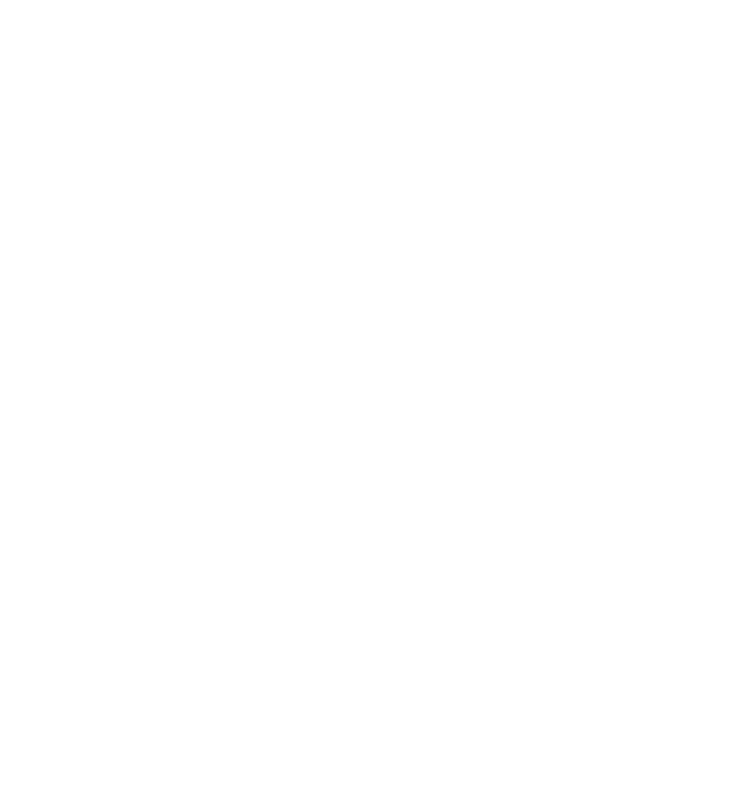
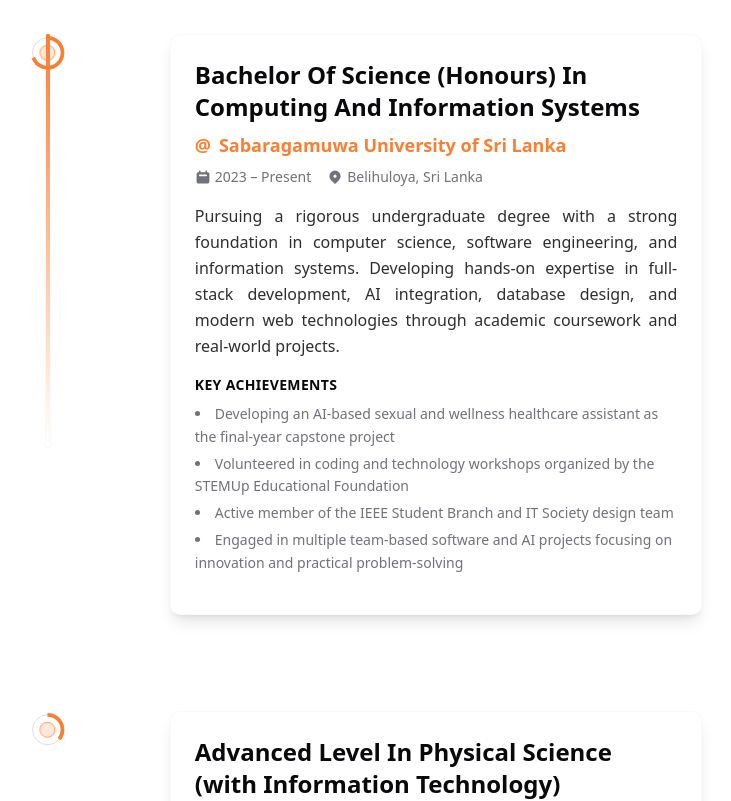
Before and after one commit to itswijay/portfolio, a Next.js app: page /about in a window 1280 px wide. Shown: the part 2000-2801 px from the top of the page, without its empty margins (220-951 px from the left). Before the commit the page ends 1755 px from the top, so only its background shows below. Built offline with nearby package versions, Linux system fonts and the light colour scheme.

Commit message:
feat: create education component

```diff
--- a/src/app/about/page.jsx
+++ b/src/app/about/page.jsx
@@ -4,7 +4,7 @@
 import Head from 'next/head'
 import Skills from '@/components/Skills'
 import Experiences from '@/components/Experiences'
-// import Education from '@/components/Education'
+import Education from '@/components/Education'
 import AnimatedNumbers from '@/components/AnimateNumbers'
 
 const about = () => {
@@ -61,7 +61,7 @@
           </div>
           <Skills />
           {/* <Experiences /> */}
-          {/* <Education /> */}
+          <Education />
         </Layout>
       </main>
     </>
--- /dev/null
+++ b/src/components/Education.jsx
@@ -0,0 +1,149 @@
+'use client'
+import React, { useRef } from 'react'
+import { useScroll, motion } from 'framer-motion'
+import LiIcon from './LiIcon'
+
+const Details = ({
+  degree,
+  school,
+  time,
+  address,
+  description,
+  achievements = [],
+}) => {
+  const ref = useRef(null)
+
+  return (
+    <li
+      ref={ref}
+      className="my-12 first:mt-0 last:mb-0 w-[65%] mx-auto flex flex-col items-center justify-between group"
+    >
+      <LiIcon reference={ref} />
+      <motion.div
+        initial={{ y: 50, opacity: 0 }}
+        whileInView={{ y: 0, opacity: 1 }}
+        transition={{ duration: 0.6, type: 'spring', damping: 10 }}
+        className="w-full bg-card rounded-lg shadow-lg p-6 border border-border/20 hover:shadow-xl transition-all duration-300"
+      >
+        <div className="mb-4">
+          <h3 className="capitalize font-bold text-2xl text-card-foreground mb-2 group-hover:text-primary transition-colors duration-300">
+            {degree}
+          </h3>
+          <div className="flex items-center gap-2 mb-2">
+            <span className="text-lg font-semibold text-primary">@</span>
+            <span className="text-primary font-semibold text-lg">{school}</span>
+          </div>
+          <div className="flex flex-wrap gap-4 text-sm text-muted-foreground font-medium transition-colors duration-300">
+            <span className="flex items-center gap-1">
+              <svg className="w-4 h-4" fill="currentColor" viewBox="0 0 20 20">
+                <path
+                  fillRule="evenodd"
+                  d="M6 2a1 1 0 00-1 1v1H4a2 2 0 00-2 2v10a2 2 0 002 2h12a2 2 0 002-2V6a2 2 0 00-2-2h-1V3a1 1 0 10-2 0v1H7V3a1 1 0 00-1-1zm0 5a1 1 0 000 2h8a1 1 0 100-2H6z"
+                  clipRule="evenodd"
+                />
+              </svg>
+              {time}
+            </span>
+            <span className="flex items-center gap-1">
+              <svg className="w-4 h-4" fill="currentColor" viewBox="0 0 20 20">
+                <path
+                  fillRule="evenodd"
+                  d="M5.05 4.05a7 7 0 119.9 9.9L10 18.9l-4.95-4.95a7 7 0 010-9.9zM10 11a2 2 0 100-4 2 2 0 000 4z"
+                  clipRule="evenodd"
+                />
+              </svg>
+              {address}
+            </span>
+          </div>
+        </div>
+
+        <div className="mb-4">
+          <p className="font-medium text-card-foreground/85 leading-relaxed text-justify transition-colors duration-300">
+            {description}
+          </p>
+        </div>
+
+        {achievements && achievements.length > 0 && (
+          <div className="mb-4">
+            <h4 className="font-semibold text-card-foreground mb-2 text-sm uppercase tracking-wide transition-colors duration-300">
+              Key Achievements
+            </h4>
+            <ul className="list-disc list-inside space-y-1">
+              {achievements.map((achievement, index) => (
+                <li
+                  key={index}
+                  className="text-muted-foreground text-sm leading-relaxed transition-colors duration-300"
+                >
+                  {achievement}
+                </li>
+              ))}
+            </ul>
+          </div>
+        )}
+      </motion.div>
+    </li>
+  )
+}
+
+const Education = () => {
+  const ref = useRef(null)
+  const { scrollYProgress } = useScroll({
+    target: ref,
+    offset: ['start end', 'center start'],
+  })
+
+  return (
+    <div className="my-64 text-foreground transition-colors duration-300">
+      <motion.h2
+        className="font-bold text-6xl w-full text-center mb-32 transition-colors duration-300"
+        initial={{ opacity: 0, y: -50 }}
+        whileInView={{ opacity: 1, y: 0 }}
+        transition={{ duration: 0.6 }}
+      >
+        Education
+      </motion.h2>
+      <div ref={ref} className="w-[80%] mx-auto relative">
+        <motion.div
+          className="absolute left-9 top-0 w-[4px] h-full bg-gradient-to-b from-primary to-primaryDark origin-top rounded-full shadow-sm"
+          style={{ scaleY: scrollYProgress }}
+        />
+        <ul className="w-full flex flex-col items-start justify-between ml-4">
+          <Details
+            degree="Bachelor of Science (Honours) in Computing and Information Systems"
+            school="Sabaragamuwa University of Sri Lanka"
+            time="2023 – Present"
+            address="Belihuloya, Sri Lanka"
+            description="Pursuing a rigorous undergraduate degree with a strong foundation in computer science, software engineering, and information systems. Developing hands-on expertise in full-stack development, AI integration, database design, and modern web technologies through academic coursework and real-world projects."
+            achievements={[
+              'Developing an AI-based sexual and wellness healthcare assistant as the final-year capstone project',
+              'Volunteered in coding and technology workshops organized by the STEMUp Educational Foundation',
+              'Active member of the IEEE Student Branch and IT Society design team',
+              'Engaged in multiple team-based software and AI projects focusing on innovation and practical problem-solving',
+            ]}
+          />
+
+          <Details
+            degree={
+              <>
+                Advanced Level in Physical Science
+                <br />
+                <span className="normal-case">(with Information Technology)</span>
+              </>
+            }
+            school="D.S. Senanayake National School"
+            time="2018-2020"
+            address="Mirigama, Sri Lanka"
+            description="Completed Advanced Level studies in Physical Science stream with Mathematics, Physics, and Information Technology. Developed strong analytical and problem-solving skills that form the foundation of my technical career."
+            achievements={[
+              'Achieved excellent results in all three subjects',
+              'Participated in inter-school science competitions',
+              'Member of the science society',
+            ]}
+          />
+        </ul>
+      </div>
+    </div>
+  )
+}
+
+export default Education
--- a/src/components/LiIcon.jsx
+++ b/src/components/LiIcon.jsx
@@ -19,13 +19,13 @@
           cx="75"
           cy="50"
           r="20"
-          className="stroke-primary stroke-1 fill-none"
+          className="stroke-muted-foreground/30 stroke-1 fill-none"
         />
         <motion.circle
           cx="75"
           cy="50"
           r="20"
-          className="stroke-[5px] fill-background transition-colors duration-300"
+          className="stroke-primary stroke-[5px] fill-none transition-colors duration-300"
           style={{
             pathLength: scrollYProgress,
           }}
@@ -34,7 +34,7 @@
           cx="75"
           cy="50"
           r="10"
-          className="animate-pulse stroke-1 fill-primary"
+          className="animate-pulse stroke-1 fill-primary/20 stroke-primary"
         />
       </svg>
     </figure>
```
